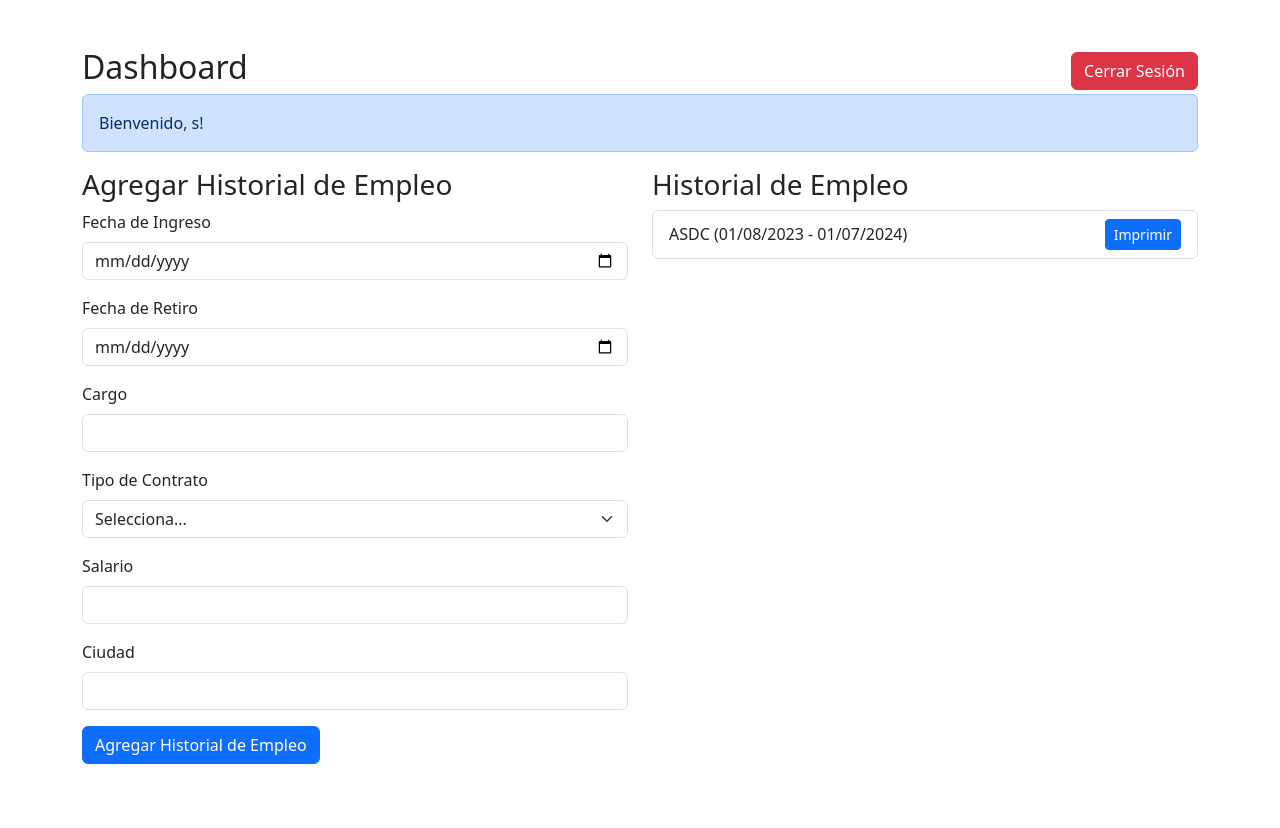
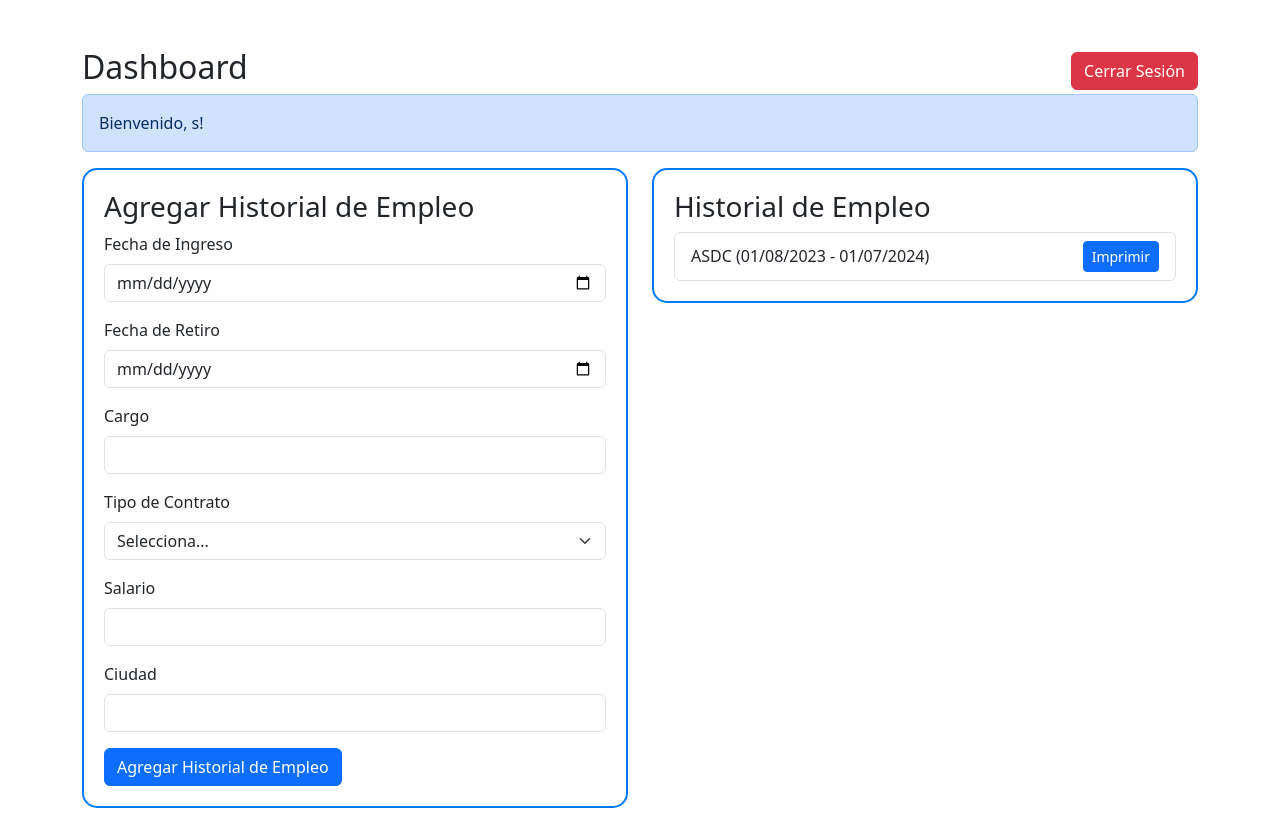
Before and after one commit to DEDVO/certificados, a Flask app: page /dashboard in a window 1280 px wide. Before the commit the page ends 764 px from the top, so only its background shows below. Run offline with Flask 3, Linux system fonts and the light colour scheme; a user stored in the database is signed in; data comes from the database, SQL or seed files in the repository; parts of the project's set-up code (start-up, migrations or seed data) failed here and were passed over; some libraries are stand-ins or nearby versions.

Commit message:
Update dashboard.html

```diff
--- a/templates/dashboard.html
+++ b/templates/dashboard.html
@@ -5,6 +5,15 @@
     <meta name="viewport" content="width=device-width, initial-scale=1.0">
     <title>Dashboard</title>
     <link rel="stylesheet" href="https://cdnjs.cloudflare.com/ajax/libs/bootstrap/5.3.0/css/bootstrap.min.css">
+    <style>
+        .bordes {
+            border: 2px solid #007bff; /* Un azul similar al azul primario de Bootstrap */
+            border-radius: 15px; /* Bordes redondeados */
+            padding: 20px; /* Espaciado interno para que el contenido no toque los bordes */
+            margin-bottom: 20px; /* Espacio debajo del contenedor */
+        }
+    </style>
+
 </head>
 <body>
     <div class="container mt-5">
@@ -17,10 +26,12 @@
         <div class="alert alert-primary" role="alert">
             <!-- Muestra el nombre del usuario -->
             Bienvenido, {{ persona.nombre }}!
-        </div>
-        <div class="row">
+        </div >
+        <div class="row" >
             <!-- Formulario para agregar historial de empleo -->
             <div class="col-md-6">
+                <!--Clase adicional para añadir bordes-->
+                <div class="bordes">
                 <h3>Agregar Historial de Empleo</h3>
                 <form action="{{ url_for('agregar_historial_empleo') }}" method="POST">
                     <div class="mb-3">
@@ -57,9 +68,12 @@
                     <button type="submit" class="btn btn-primary">Agregar Historial de Empleo</button>
                 </form>
             </div>
+        </div>
 
             <!-- Lista de historial de empleo -->
             <div class="col-md-6">
+                <!--Clase adicional para añadir bordes-->
+                <div class="bordes">
                 <h3>Historial de Empleo</h3>
                 <ul class="list-group">
                     {% for item in usuario.persona.historial_empleo %}
@@ -75,6 +89,7 @@
             </div>
         </div>
     </div>
+</div>
 
     <script src="https://cdnjs.cloudflare.com/ajax/libs/bootstrap/5.3.0/js/bootstrap.bundle.min.js"></script>
 </body>
```
